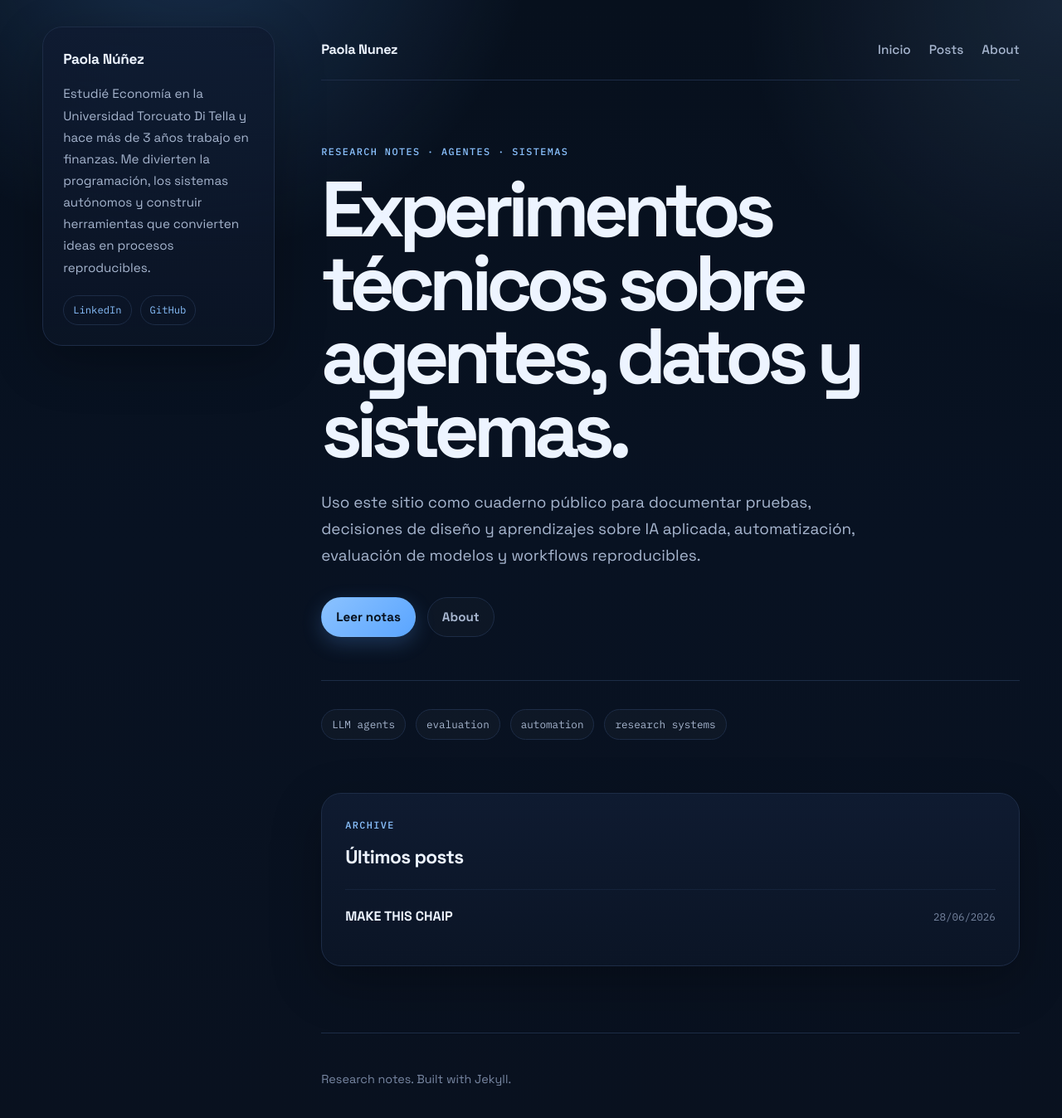
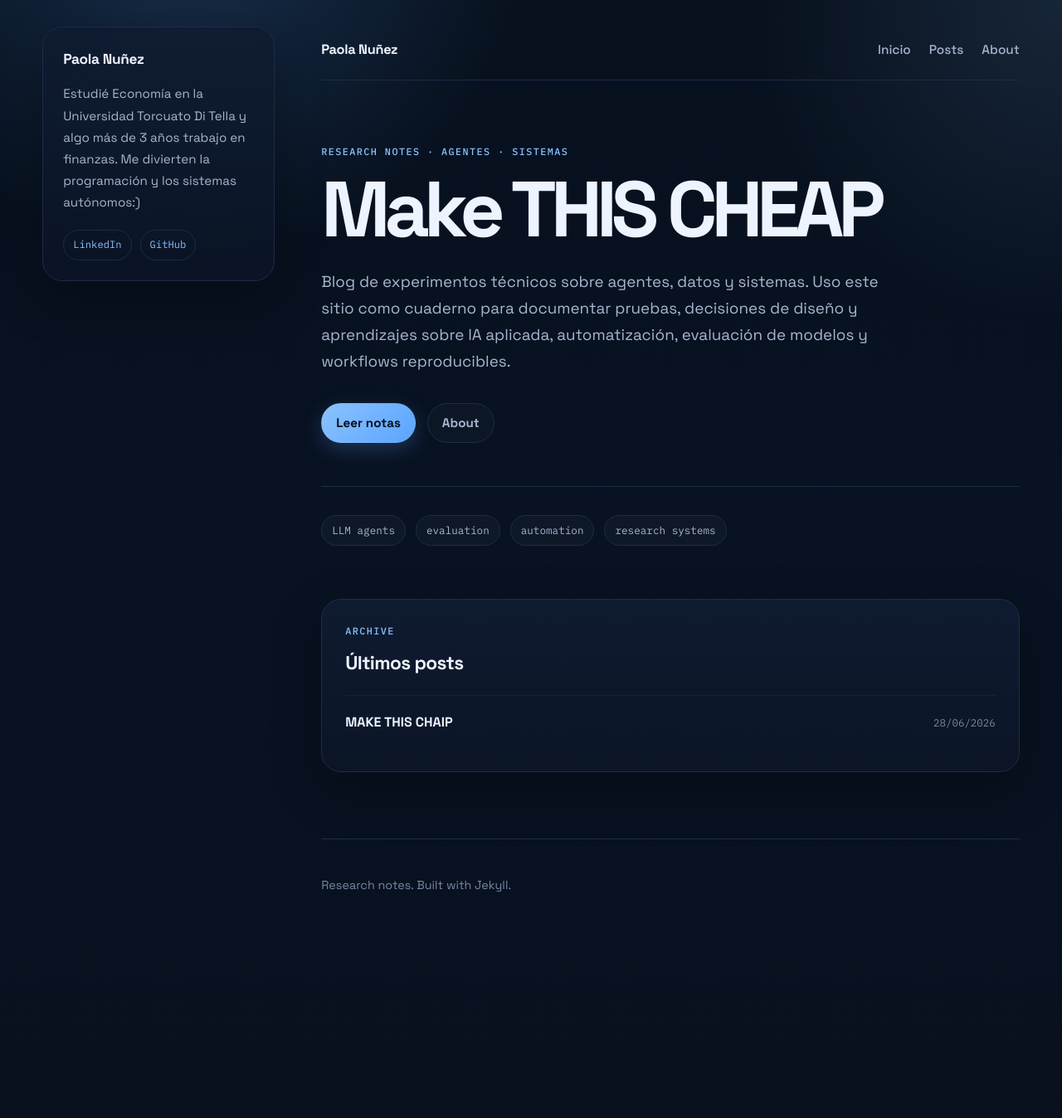
Before and after one commit to nunezpaola/nunezpaola.github.io, a Jekyll site: the page built from index.md, in a window 1280 px wide and 1362 px high. Shown: the top 1348 px of the window at 83% size. Built offline with Jekyll 4.4.1, drawn with Linux system fonts in a browser that asks for light colours.

Commit message:
new design

```diff
--- a/_config.yml
+++ b/_config.yml
@@ -1,4 +1,4 @@
-title: "Paola Nunez"
+title: "Paola Nuñez"
 description: "Notas sobre agentes, automatización, evaluación de modelos y sistemas técnicos."
 url: ""
 baseurl: ""
@@ -8,7 +8,7 @@ markdown: kramdown
 permalink: /:categories/:year/:month/:day/:title/
 
 author:
-  name: "Paola Nunez"
+  name: "Paola Nuñez"
   role: "Agents, automation and technical research"
 
 collections:
--- a/_layouts/default.html
+++ b/_layouts/default.html
@@ -12,10 +12,10 @@
     <div class="site-shell">
       <aside class="profile-sidebar" aria-label="Presentación">
         <div class="profile-card">
-          <p class="profile-name">Paola Núñez</p>
+          <p class="profile-name">Paola Nuñez</p>
           <p class="profile-copy">
-            Estudié Economía en la Universidad Torcuato Di Tella y hace más de 3 años trabajo en finanzas.
-            Me divierten la programación, los sistemas autónomos y construir herramientas que convierten ideas en procesos reproducibles.
+            Estudié Economía en la Universidad Torcuato Di Tella y algo más de 3 años trabajo en finanzas.
+            Me divierten la programación y los sistemas autónomos:)
           </p>
           <div class="profile-links">
             <a href="https://www.linkedin.com/in/paolanunezh/">LinkedIn</a>
--- a/index.md
+++ b/index.md
@@ -5,10 +5,9 @@ title: "Inicio"
 
 <section class="hero">
   <p class="eyebrow">Research notes · agentes · sistemas</p>
-  <h1>Experimentos técnicos sobre agentes, datos y sistemas.</h1>
+  <h1>Make THIS CHEAP</h1>
   <p class="lead">
-    Uso este sitio como cuaderno público para documentar pruebas, decisiones de diseño
-    y aprendizajes sobre IA aplicada, automatización, evaluación de modelos y workflows reproducibles.
+    Blog de experimentos técnicos sobre agentes, datos y sistemas. Uso este sitio como cuaderno para documentar pruebas, decisiones de diseño y aprendizajes sobre IA aplicada, automatización, evaluación de modelos y workflows reproducibles.
   </p>
   <div class="hero-actions">
     <a class="cta" href="#posts">Leer notas</a>
```
